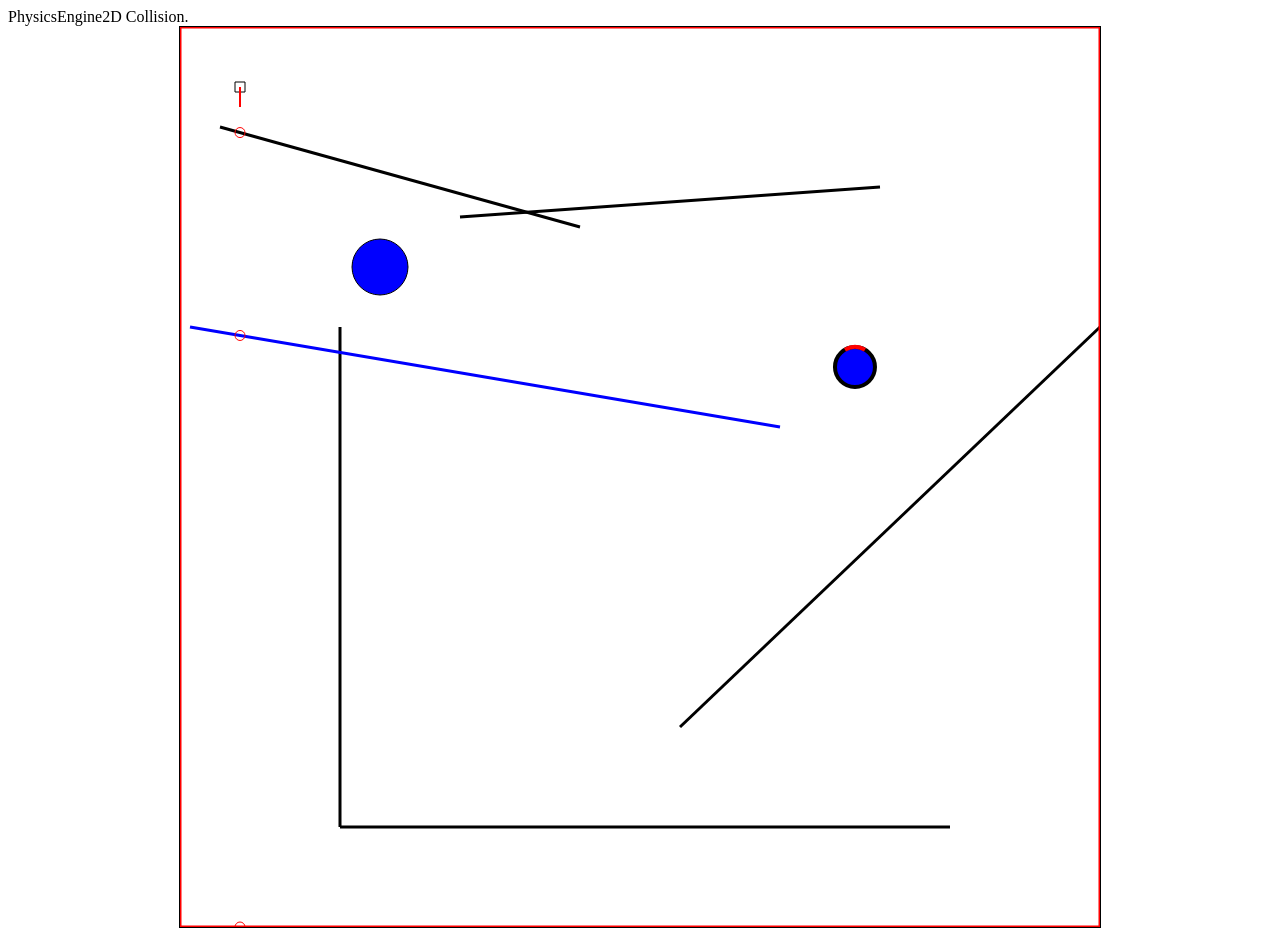
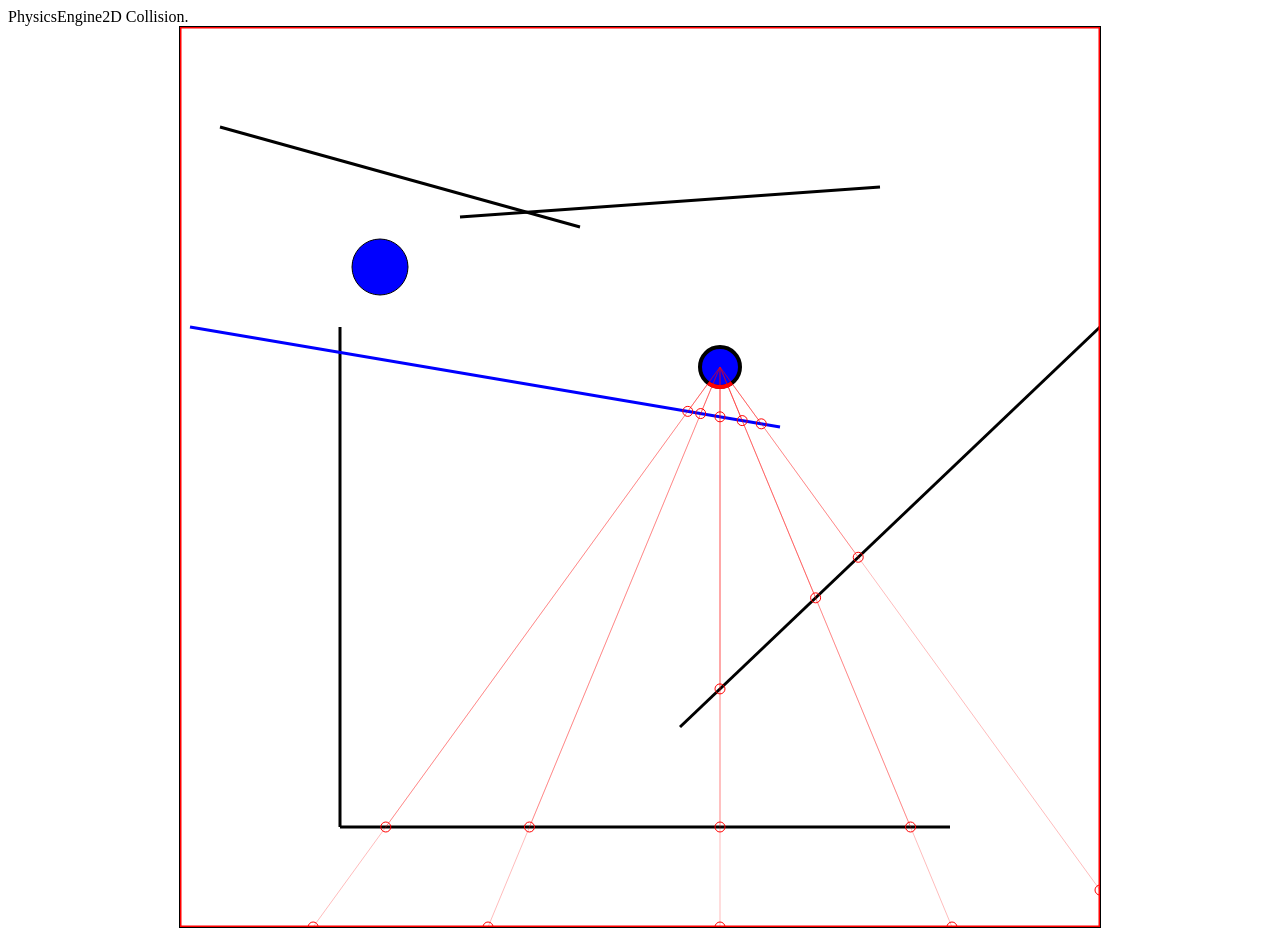
Before and after one commit to DominikSmeda/AI-Cells, a plain HTML site: page index.html in a window 1280 px wide. Drawn offline with Linux system fonts and the light colour scheme.

Commit message:
Raycasting helper

```diff
--- a/Cell.js
+++ b/Cell.js
@@ -1,4 +1,4 @@
-import { Circle } from "./PhysicsEngine2DLib/main.js";
+import { Circle, RayCast, Vector } from "./PhysicsEngine2DLib/main.js";
 
 const img = new Image();
 img.src = './assets/red-blood-cell.png';
@@ -9,14 +9,45 @@ class Cell extends Circle {
         super(x, y, r);
         this.type = 'Circle';
 
-        this.velocity.x = 3
         this.color = 'blue'
         console.log(ctx)
+        this.rotation = 0;
+
     }
 
-    update(dt, { object }) {
+    update(dt, { objects }) {
         super.update(dt);
 
+        let intersects = [];
+        intersects.push(RayCast.cast(this.position, new Vector(0, 1).rotate(this.rotation), objects));
+        intersects.push(RayCast.cast(this.position, new Vector(0, 1).rotate(this.rotation - Math.PI / 8), objects));
+        intersects.push(RayCast.cast(this.position, new Vector(0, 1).rotate(this.rotation + Math.PI / 8), objects));
+        intersects.push(RayCast.cast(this.position, new Vector(0, 1).rotate(this.rotation - Math.PI / 5), objects));
+        intersects.push(RayCast.cast(this.position, new Vector(0, 1).rotate(this.rotation + Math.PI / 5), objects));
+        intersects = intersects.flat()
+        let resultData = []
+        for (let intersect of intersects) {
+            resultData.push({
+                type: 'Render',
+                helper: () => {
+                    ctx.save();
+
+                    ctx.beginPath();
+                    ctx.arc(intersect.point.x, intersect.point.y, 5, 0, Math.PI * 2);
+                    ctx.strokeStyle = 'red';
+                    ctx.stroke();
+
+                    ctx.beginPath();
+                    ctx.strokeStyle = "#ff000044"
+                    ctx.moveTo(this.position.x, this.position.y);
+                    ctx.lineTo(intersect.point.x, intersect.point.y)
+                    ctx.stroke()
+                    ctx.restore();
+                }
+            })
+        }
+
+        return resultData;
     }
 
     render() {
@@ -32,7 +63,7 @@ class Cell extends Circle {
         ctx.stroke();
 
         ctx.beginPath();
-        ctx.arc(this.position.x, this.position.y, this.radius, -Math.PI / 2 - Math.PI / 6, -Math.PI / 2 + Math.PI / 6);
+        ctx.arc(this.position.x, this.position.y, this.radius, this.rotation + Math.PI / 2 - Math.PI / 5, this.rotation + Math.PI / 2 + Math.PI / 5);
         ctx.strokeStyle = 'red';
         ctx.stroke();
         // ctx.drawImage(img, -this.radius * imageScale / 2, -this.radius * imageScale / 2, this.radius * imageScale, this.radius * imageScale)
--- a/PhysicsEngine2DLib/Engine2D.js
+++ b/PhysicsEngine2DLib/Engine2D.js
@@ -26,7 +26,21 @@ class Engine2D {
 
     update(dt, data = {}) {
         for (let obj of this.objects) {
-            obj.update(dt, { ...data, objects: this.objects });
+            let resultTab = obj.update(dt, { ...data, objects: this.objects });
+
+            if (resultTab instanceof Array)
+                for (let result of resultTab) {
+                    switch (result.type) {
+                        case 'Render': {
+                            this.addHelper(result.helper)
+                            break;
+                        }
+                        case 'Add Object': {
+                            this.objects.push({})
+                            break;
+                        }
+                    }
+                }
         }
         // let timer = new Timer();
         this.handleCollisions();
--- a/PhysicsEngine2DLib/RayCast.js
+++ b/PhysicsEngine2DLib/RayCast.js
@@ -21,7 +21,7 @@ class RayCast {
                 if (t > 0 && t < 1 && u > 0) {
                     let point = new Vector(obj.startPoint.x + t * (obj.endPoint.x - obj.startPoint.x), obj.startPoint.y + t * (obj.endPoint.y - obj.startPoint.y));
 
-                    intersects.push(point);
+                    intersects.push({ point, distance: point.clone().subtr(position) });
                 }
             }
         }
@@ -54,16 +54,16 @@ class RayCast {
 
         ctx.restore();
 
-        for (let point of this.intersects) {
+        // for (let intersect of this.intersects) {
 
-            ctx.save();
+        //     ctx.save();
 
-            ctx.beginPath();
-            ctx.arc(point.x, point.y, 5, 0, Math.PI * 2);
-            ctx.strokeStyle = 'red';
-            ctx.stroke();
-            ctx.restore();
-        }
+        //     ctx.beginPath();
+        //     ctx.arc(intersect.point.x, point.y, 5, 0, Math.PI * 2);
+        //     ctx.strokeStyle = 'red';
+        //     ctx.stroke();
+        //     ctx.restore();
+        // }
     }
 };
 
--- a/index.html
+++ b/index.html
@@ -84,12 +84,6 @@
 
 
 
-
-        let ray = new RayCast(new Vector(60, 60), new Vector(0, 1));
-        game.addObject(ray);
-
-
-
         setTimeout(() => {
             game.init();
             // console.log(game.objects);
@@ -99,22 +93,22 @@
 
         window.addEventListener('keydown', e => {
             if (e.key == 'd') {
-                ray.position.add(new Vector(3, 0))
+                cell.velocity.add(new Vector(3, 0))
             }
             if (e.key == 'a') {
-                ray.position.add(new Vector(-3, 0))
+                cell.velocity.add(new Vector(-3, 0))
             }
             if (e.key == 'w') {
-                ray.position.add(new Vector(0, -3))
+                cell.velocity.add(new Vector(0, -3))
             }
             if (e.key == 's') {
-                ray.position.add(new Vector(0, 3))
+                cell.velocity.add(new Vector(0, 3))
             }
             if (e.key == 'q') {
-                ray.directionalVec.rotate(Math.PI / 6);
+                cell.rotation += Math.PI / 6;
             }
             if (e.key == 'e') {
-                ray.directionalVec.rotate(-Math.PI / 6);
+                cell.rotation -= Math.PI / 6;
             }
 
         })
```
